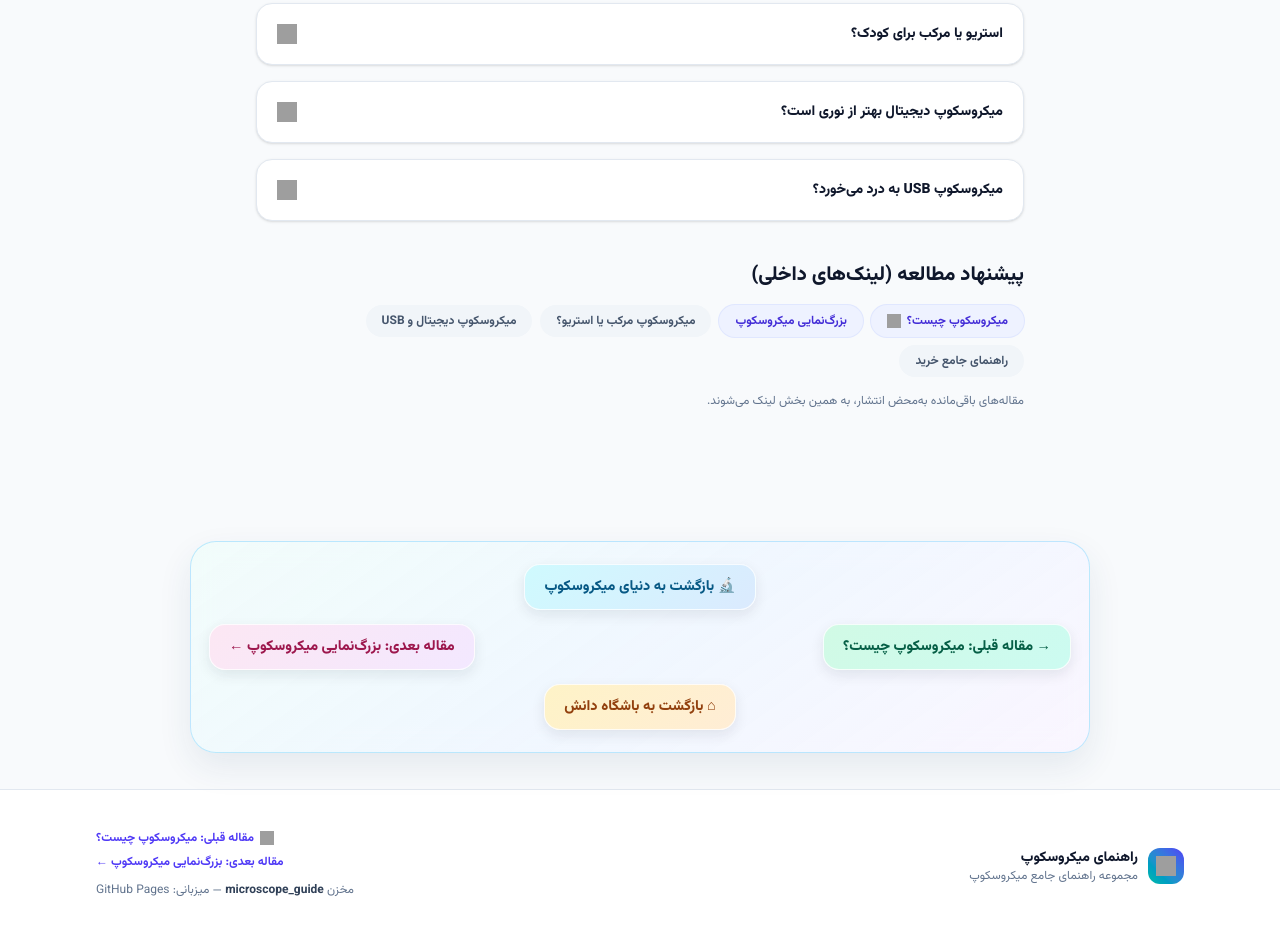
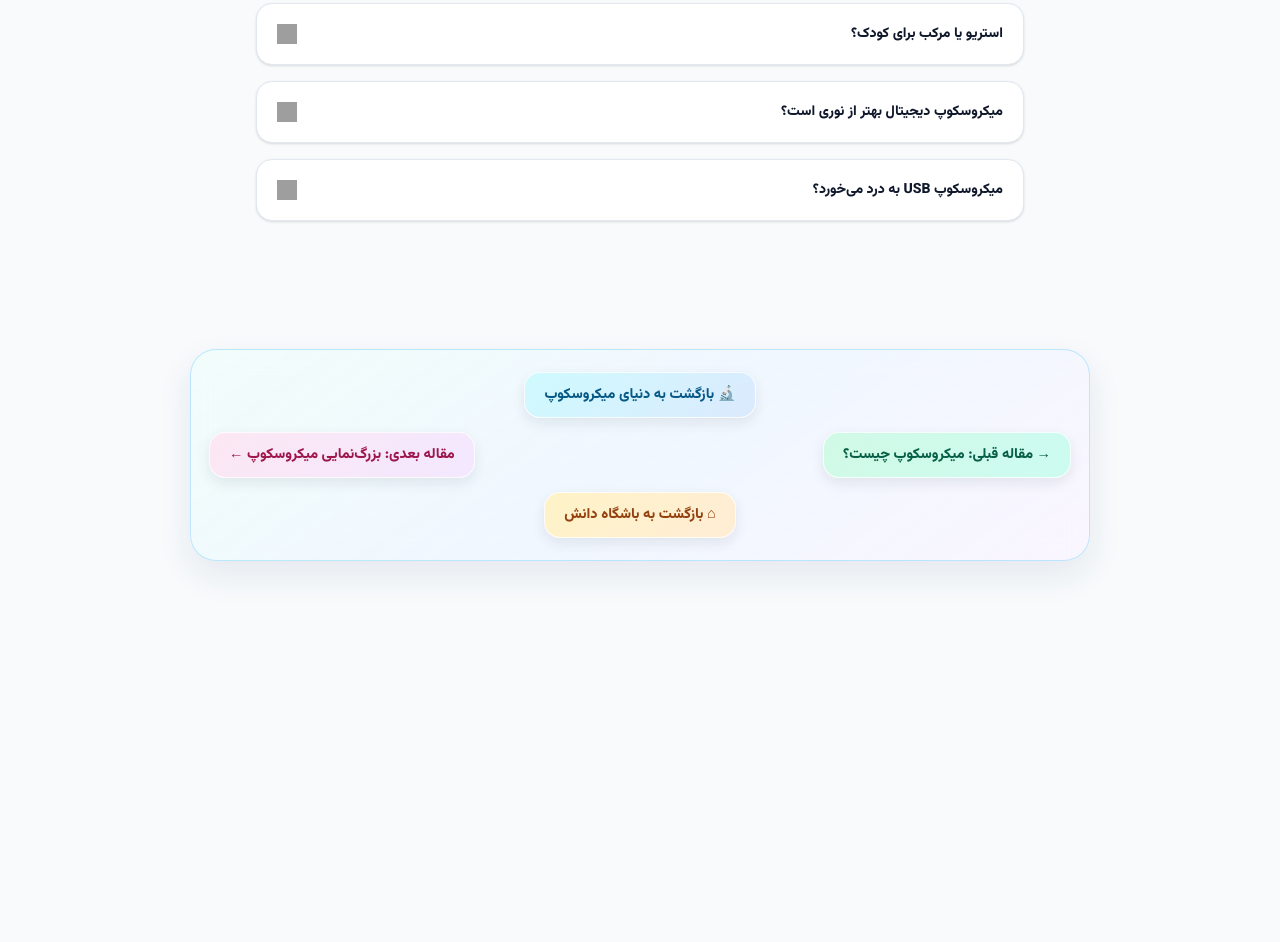
Before and after one commit to Kharideali/microscope_guide, a plain HTML site: page types-of-microscopes.html in a window 1280 px wide. Shown: the part 5045-5987 px from the top of the page. After the commit the page ends 5642 px from the top, so only its background shows below. Drawn offline with nearby package versions, Linux system fonts and the light colour scheme; grey boxes are pictures that could not be loaded.

Commit message:
Remove duplicate article links and footer section

```diff
--- a/types-of-microscopes.html
+++ b/types-of-microscopes.html
@@ -524,22 +524,6 @@
             <p class="mt-3 text-sm leading-7 text-slate-600">برای مشاهده ساده سطوح بله، برای مشاهده سلول و باکتری معمولاً نه.</p>
           </details>
         </div>
-
-        <!-- لینک داخلی -->
-        <h3 class="mt-10 text-xl font-extrabold text-slate-900">پیشنهاد مطالعه (لینک‌های داخلی)</h3>
-        <div class="mt-4 flex flex-wrap items-center gap-2">
-          <a href="index.html" class="inline-flex items-center gap-1.5 rounded-full bg-indigo-50 px-4 py-2 text-xs font-bold text-indigo-700 ring-1 ring-indigo-100 transition hover:bg-indigo-100">
-            میکروسکوپ چیست؟
-            <img src="https://unpkg.com/lucide-static@1.44.0/icons/arrow-left.svg" alt="" class="h-3.5 w-3.5">
-          </a>
-          <a href="microscope-magnification.html" class="inline-flex items-center gap-1.5 rounded-full bg-indigo-50 px-4 py-2 text-xs font-bold text-indigo-700 ring-1 ring-indigo-100 transition hover:bg-indigo-100">بزرگ‌نمایی میکروسکوپ</a>
-          <span class="rounded-full bg-slate-100 px-4 py-2 text-xs font-bold text-slate-600">میکروسکوپ مرکب یا استریو؟</span>
-          <span class="rounded-full bg-slate-100 px-4 py-2 text-xs font-bold text-slate-600">میکروسکوپ دیجیتال و USB</span>
-          <span class="rounded-full bg-slate-100 px-4 py-2 text-xs font-bold text-slate-600">راهنمای جامع خرید</span>
-        </div>
-        <p class="mt-3 text-xs leading-6 text-slate-500">
-          مقاله‌های باقی‌مانده به‌محض انتشار، به همین بخش لینک می‌شوند.
-        </p>
       </div>
     </section>
 
@@ -555,31 +539,7 @@
 </main>
 
   <!-- ===== فوتر ===== -->
-  <footer class="border-t border-slate-200 bg-white">
-    <div class="mx-auto max-w-6xl px-4 py-10 sm:px-6 lg:px-8">
-      <div class="flex flex-col items-start justify-between gap-6 md:flex-row md:items-center">
-        <div class="flex items-center gap-2.5">
-          <span class="grid h-9 w-9 place-items-center rounded-xl bg-gradient-to-bl from-indigo-600 to-teal-500 text-white">
-            <img src="https://unpkg.com/lucide-static@1.44.0/icons/microscope.svg" alt="" class="h-5 w-5">
-          </span>
-          <div>
-            <p class="text-sm font-extrabold text-slate-900">راهنمای میکروسکوپ</p>
-            <p class="text-xs text-slate-500">مجموعه راهنمای جامع میکروسکوپ</p>
-          </div>
-        </div>
-        <div class="flex flex-col items-start gap-2 md:items-end">
-          <a href="index.html" class="inline-flex items-center gap-1.5 text-xs font-bold text-indigo-600 transition hover:text-indigo-800">
-            <img src="https://unpkg.com/lucide-static@1.44.0/icons/arrow-right.svg" alt="" class="h-3.5 w-3.5">
-            مقاله قبلی: میکروسکوپ چیست؟
-          </a>
-          <a href="microscope-magnification.html" class="inline-flex items-center gap-1.5 text-xs font-bold text-indigo-600 transition hover:text-indigo-800">مقاله بعدی: بزرگ‌نمایی میکروسکوپ ←</a>
-          <p class="text-xs leading-6 text-slate-500">
-            مخزن <span class="font-bold text-slate-700" dir="ltr">microscope_guide</span> — میزبانی: GitHub Pages
-          </p>
-        </div>
-      </div>
-    </div>
-  </footer>
+
 
   <!-- دکمه بازگشت به بالا -->
   <a href="#top" aria-label="بازگشت به بالا"
```
